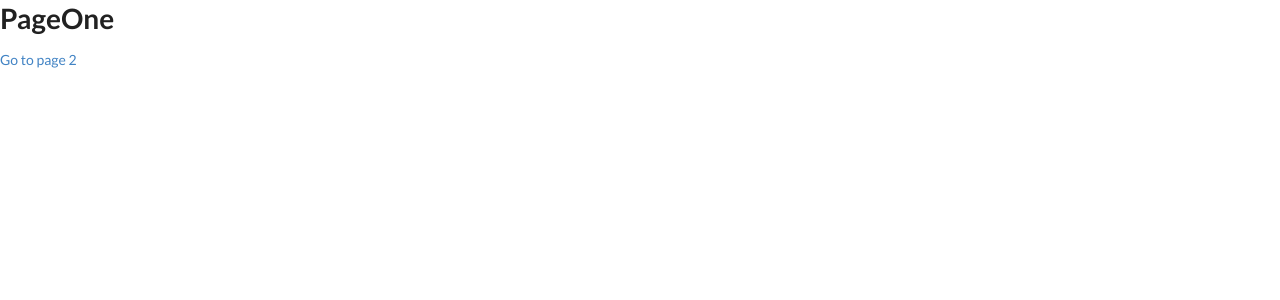
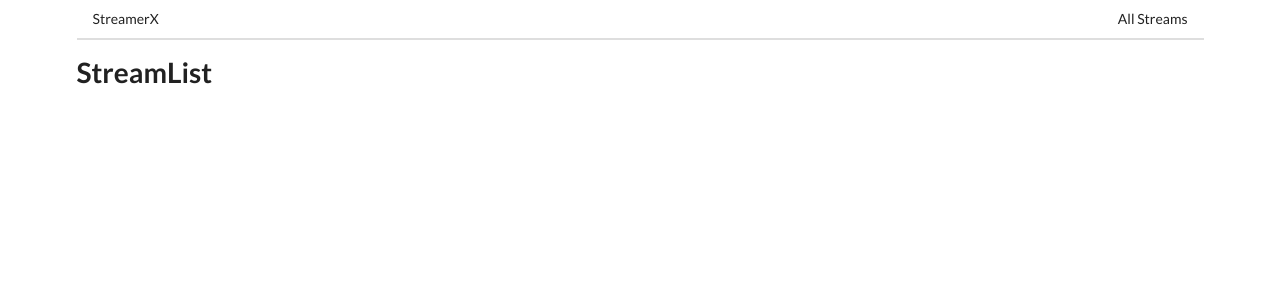
Before and after one commit to xeusteerapat/react-streaming, a React (Create React App) app in the folder client/: page / in a window 1280 px wide. Shown: the top 300 px of the page. Built offline with nearby package versions, Linux system fonts and the light colour scheme.

Commit message:
create header component

```diff
--- a/client/src/components/App.js
+++ b/client/src/components/App.js
@@ -1,31 +1,23 @@
 import React from 'react';
-import { BrowserRouter, Route, Link } from 'react-router-dom';
-
-const PageOne = () => {
-  return (
-    <div>
-      <h1>PageOne</h1>
-      <Link to='/page2'>Go to page 2</Link>
-    </div>
-  );
-};
-
-const PageTwo = () => {
-  return (
-    <div>
-      <h1>PageTwo</h1>
-      <Link to='/'>Go Back</Link>
-    </div>
-  );
-};
+import { BrowserRouter, Route } from 'react-router-dom';
+import StreamCreate from './streams/StreamCreate';
+import StreamEdit from './streams/StreamEdit';
+import StreamDelete from './streams/StreamDelete';
+import StreamList from './streams/StreamList';
+import StreamShow from './streams/StreamShow';
+import Header from './Header';
 
 const App = () => {
   return (
-    <div>
+    <div className='ui container'>
       <BrowserRouter>
         <div>
-          <Route exact path='/' component={PageOne} />
-          <Route path='/page2' component={PageTwo} />
+          <Header />
+          <Route path='/' exact component={StreamList} />
+          <Route path='/streams/new' exact component={StreamCreate} />
+          <Route path='/streams/edit' exact component={StreamEdit} />
+          <Route path='/streams/delete' exact component={StreamDelete} />
+          <Route path='/streams/show' exact component={StreamShow} />
         </div>
       </BrowserRouter>
     </div>
--- /dev/null
+++ b/client/src/components/Header.js
@@ -0,0 +1,19 @@
+import React from 'react';
+import { Link } from 'react-router-dom';
+
+const Header = () => {
+  return (
+    <div className='ui secondary pointing menu'>
+      <Link to='/' className='item'>
+        StreamerX
+      </Link>
+      <div className='right menu'>
+        <Link to='/' className='item'>
+          All Streams
+        </Link>
+      </div>
+    </div>
+  );
+};
+
+export default Header;
```
